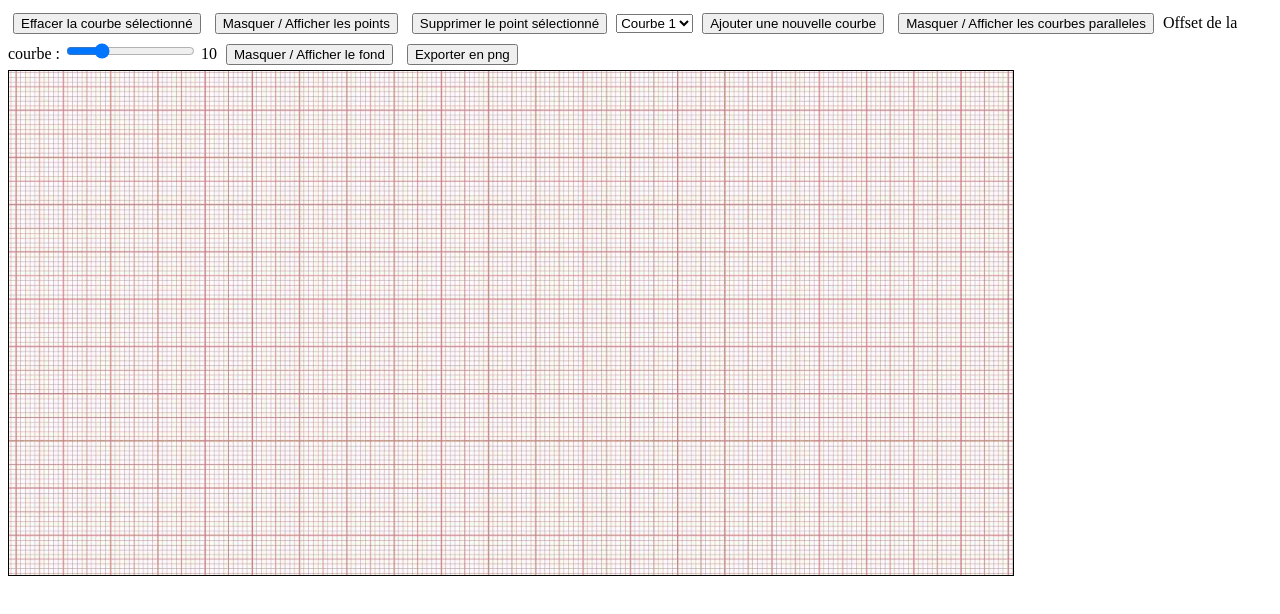
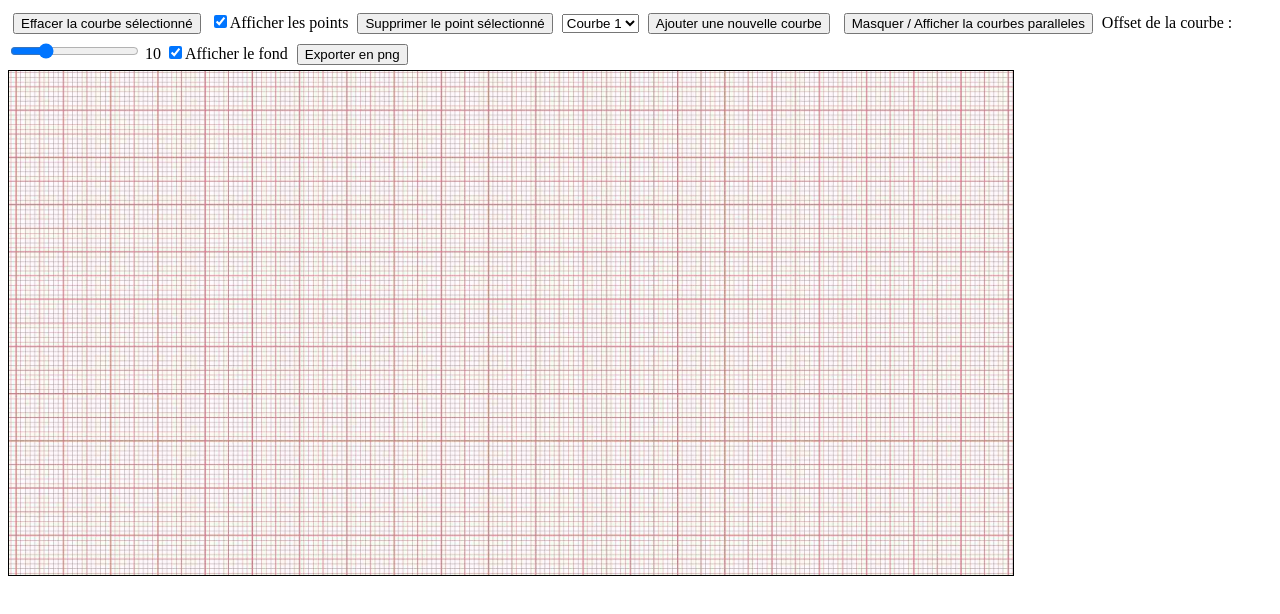
Before and after one commit to Jonat94/front-end-bezier-curves-paper.js-mvc, a website built with Vite: page index.html in a window 1280 px wide. Built offline with nearby package versions, Linux system fonts and the light colour scheme.

Commit message:
ajout checkbox background et handles

```diff
--- a/index.html
+++ b/index.html
@@ -18,15 +18,15 @@
 <body>
 
     <button id="deleteBtn">Effacer la courbe sélectionné</button>
-    <button id="toggleHandlesBtn">Masquer / Afficher les points</button>
+    <input type="checkbox" id="toggleHandlesCbx">Afficher les points
     <button id="deletePointBtn">Supprimer le point sélectionné</button>
     <select id="curveSelect"></select>
     <button id="addCurveBtn">Ajouter une nouvelle courbe</button>
-    <button id="addOffsetBtn">Masquer / Afficher les courbes paralleles</button>
+    <button id="addOffsetBtn">Masquer / Afficher la courbes paralleles</button>
     <label for="offsetSlider">Offset de la courbe :</label>
     <input type="range" id="offsetSlider" min="0" max="200" value="50" step="1">
     <span id="offsetValue">10</span>
-    <button id="toggleBackgroundBtn">Masquer / Afficher le fond</button>
+    <input type="checkbox" id="toggleBackgroundCbx">Afficher le fond
     <button id="exportBtn">Exporter en png</button>
 
     <canvas id="canvas" width="1000" height="500"></canvas>
--- a/src/controller/ToolController.js
+++ b/src/controller/ToolController.js
@@ -5,6 +5,8 @@ export default class ToolController {
     this.canvasView = canView;
     this.model.createNewCurve();
     this.toolbarView.updateCurveList(this.model.curves);
+    this.toolbarView.updateBackgroundCbx(this.model.backgroundVisible);
+    this.toolbarView.updateHandlesViewCbx(this.model.handlesVisible);
 
     this.toolbarView.bindSlider((e) => {
       const value = parseFloat(e.target.value);
@@ -58,7 +60,7 @@ export default class ToolController {
 
     this.toolbarView.bindToggleHandles(() => {
       this.model.handlesVisible = !this.model.handlesVisible;
-      //console.log("toggle");
+      console.log("toggle handles");
       this.canvasView.renderCurves(
         this.model.curves,
         this.model.handlesVisible,
--- a/src/view/CanevasView.js
+++ b/src/view/CanevasView.js
@@ -17,16 +17,22 @@ export default class CanvasView {
     this.foregroundLayer.activate();
   }
 
-  //definie la veisibilité du fond
+  //definie la visibilité du fond
   setBackground(visibility) {
     if (visibility) this.backgroundLayer.visible = true;
     else this.backgroundLayer.visible = false;
+  }
+
+  //definie la visibilité des handles
+  setHandlesVisible(visibility) {
+    console.log("aaaaaa");
   }
 
   //efface tous les elements du premier plan
   clear() {
     this.foregroundLayer.removeChildren();
   }
+
   //dessine une courbe dans le canvase
   drawCurve(curve, visibility = true) {
     const path = new paper.Path();
--- a/src/view/ToolbarView.js
+++ b/src/view/ToolbarView.js
@@ -1,6 +1,6 @@
 export default class ToolbarView {
   constructor() {
-    this.toggleHandlesBtn = document.getElementById("toggleHandlesBtn");
+    this.toggleHandlesCbx = document.getElementById("toggleHandlesCbx");
     this.deletePointBtn = document.getElementById("deletePointBtn");
     this.deleteBtn = document.getElementById("deleteBtn");
     this.addCurveBtn = document.getElementById("addCurveBtn");
@@ -9,11 +9,14 @@ export default class ToolbarView {
     this.offsetSlider = document.getElementById("offsetSlider");
     this.offsetValue = document.getElementById("offsetValue");
     this.export = document.getElementById("exportBtn");
-    this.toggleBackgroundBtn = document.getElementById("toggleBackgroundBtn");
+    this.toggleBackgroundCbx = document.getElementById("toggleBackgroundCbx");
   }
 
   bindToggleBackground(handler) {
-    this.toggleBackgroundBtn.addEventListener("click", handler);
+    this.toggleBackgroundCbx.addEventListener("click", handler);
+  }
+  updateBackgroundCbx(backgroundVisible) {
+    this.toggleBackgroundCbx.checked = backgroundVisible;
   }
 
   bindSlider(handler) {
@@ -25,7 +28,11 @@ export default class ToolbarView {
   }
 
   bindToggleHandles(handler) {
-    this.toggleHandlesBtn.addEventListener("click", handler);
+    this.toggleHandlesCbx.addEventListener("click", handler);
+  }
+
+  updateHandlesViewCbx(handlesVisible) {
+    this.toggleHandlesCbx.checked = handlesVisible;
   }
 
   bindAddCurve(handler) {
@@ -49,9 +56,6 @@ export default class ToolbarView {
 
   updateCurveList(curveNames) {
     this.curveSelect.innerHTML = "";
-
-    // Add new options
-
     curveNames.forEach((curve, index) => {
       const option = document.createElement("option");
       option.value = index;
```
